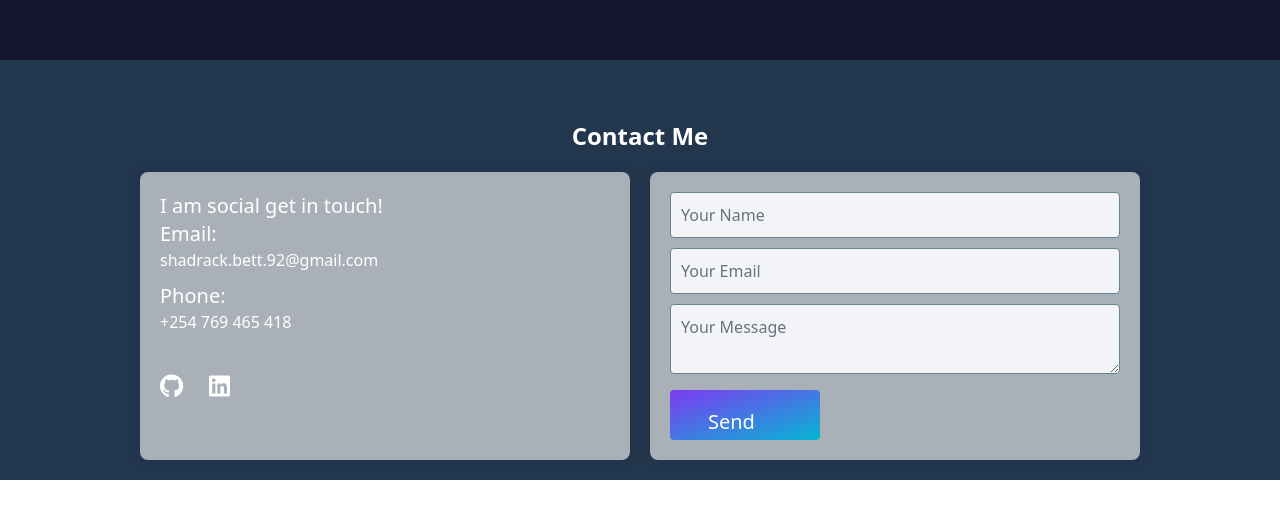
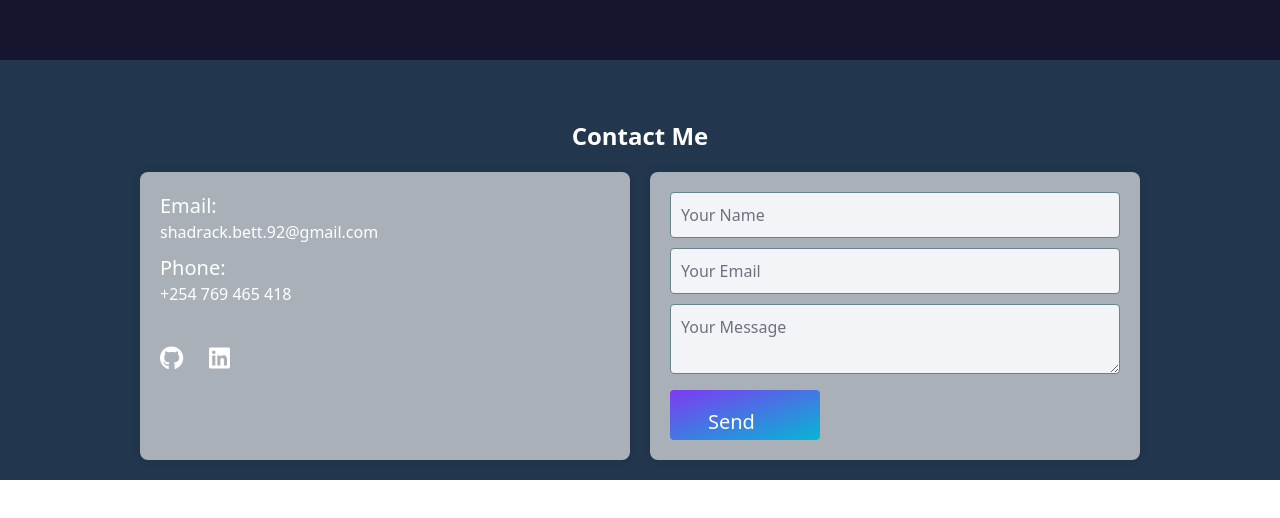
Before and after one commit to shaddybett/super-portfolio, a React (Create React App) app: page / in a window 1280 px wide. Shown: the part 2068-2586 px from the top of the page. Built offline with nearby package versions, Linux system fonts and the light colour scheme.

Commit message:
added comments

```diff
--- a/src/components/Home.js
+++ b/src/components/Home.js
@@ -262,7 +262,7 @@ const Contact = () => {
       <div className="contact-section">
         <div className="contact-details">
           <h5 className="text-xl font-medium text-white dark:text-white">
-            I am social get in touch!
+            {/* I am social get in touch! */}
           </h5>
 
           <div className="detail">
```
